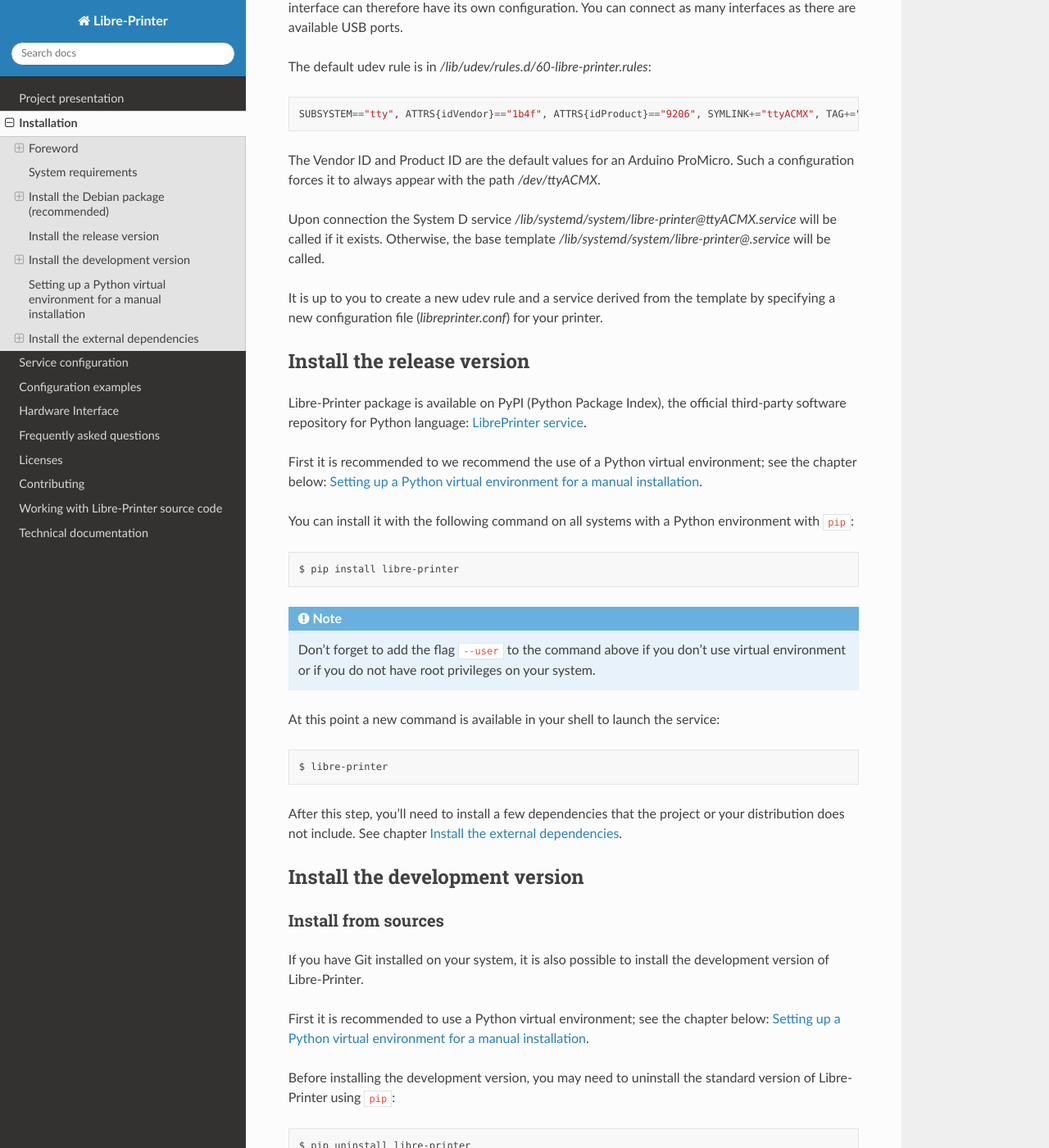
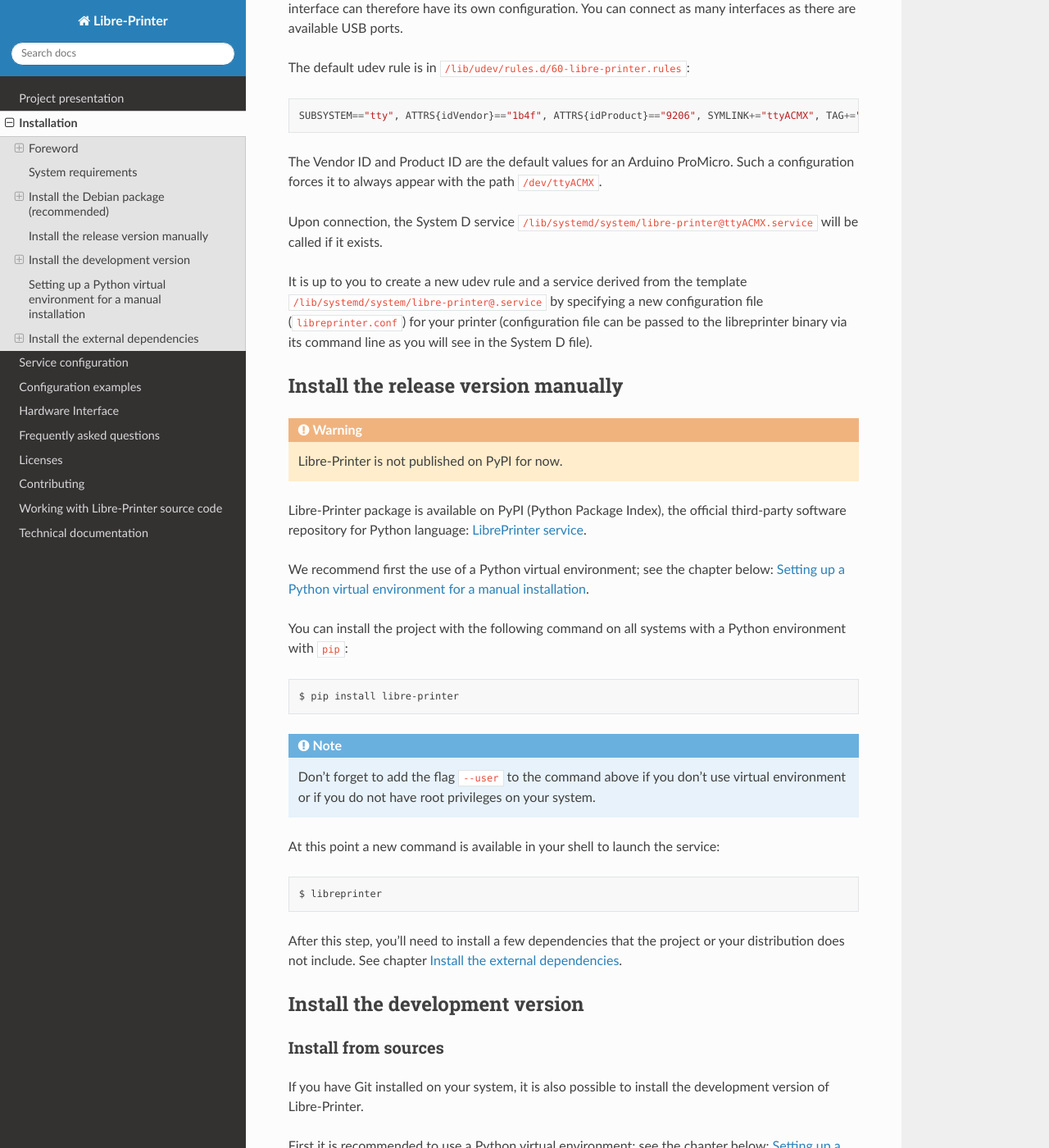
Before and after one commit to ysard/libre-printer, a Sphinx documentation site: the page built from doc/source/installation.rst, in a window 1280 px wide and 1400 px high, scrolled down 1893 px. Shown: the whole window at 82% size. Built offline with Sphinx 7.4.7 and the Read the Docs theme 2.0.0, drawn with Linux system fonts in a browser that asks for light colours; some of the changed text lies outside the part shown.

Commit message:
[doc] Fix typos, rework installation process

```diff
--- a/doc/source/installation.rst
+++ b/doc/source/installation.rst
@@ -78,7 +78,7 @@
 the service. Each interface can therefore have its own configuration.
 You can connect as many interfaces as there are available USB ports.
 
-The default udev rule is in `/lib/udev/rules.d/60-libre-printer.rules`:
+The default udev rule is in ``/lib/udev/rules.d/60-libre-printer.rules``:
 
 .. code-block::
 
@@ -86,27 +86,31 @@
 
 The Vendor ID and Product ID are the default values for an Arduino
 ProMicro. Such a configuration forces it to always appear with the path
-`/dev/ttyACMX`.
+``/dev/ttyACMX``.
 
-Upon connection the System D service `/lib/systemd/system/libre-printer@ttyACMX.service`
-will be called if it exists. Otherwise, the base template `/lib/systemd/system/libre-printer@.service`
-will be called.
+Upon connection, the System D service ``/lib/systemd/system/libre-printer@ttyACMX.service``
+will be called if it exists.
 
 It is up to you to create a new udev rule and a service derived from the template
-by specifying a new configuration file (`libreprinter.conf`) for your printer.
+``/lib/systemd/system/libre-printer@.service`` by specifying a new configuration
+file (``libreprinter.conf``) for your printer (configuration file can be passed
+to the libreprinter binary via its command line as you will see in the System D file).
 
 
-Install the release version
----------------------------
+
+Install the release version manually
+------------------------------------
+
+.. warning:: |project_name| is not published on PyPI for now.
 
 |project_name| package is available on PyPI (Python Package Index), the official
 third-party software repository for Python language:
 `LibrePrinter service <https://pypi.python.org/pypi/libre-printer>`_.
 
-First it is recommended to we recommend the use of a Python virtual environment;
+We recommend first the use of a Python virtual environment;
 see the chapter below: :ref:`setting_up_a_virtual_environment`.
 
-You can install it with the following command on all systems with a Python environment with ``pip``:
+You can install the project with the following command on all systems with a Python environment with ``pip``:
 
 .. code-block:: bash
 
@@ -120,10 +124,11 @@
 
 .. code-block:: bash
 
-    $ libre-printer
+    $ libreprinter
 
 After this step, you'll need to install a few dependencies that
-the project or your distribution does not include. See chapter :ref:`setting_up_dependencies`.
+the project or your distribution does not include.
+See chapter :ref:`setting_up_dependencies`.
 
 
 .. _install_dev_version:
@@ -157,13 +162,13 @@
 
 
 The ``make dev_install`` command uses ``pip install -e .[dev]`` command which allows
-you to follow the development branch as it changes by creating links in the right places
-and installing the command line scripts to the appropriate locations.
+you to follow the development of the git repository.
 
-Moreover, it installs packages listed in the dev section of ``extras_require`` in
-``setup.py/setup.cfg``, in addition to any normal dependencies as necessary.
+Moreover, it installs for you the dev packages listed in the ``extras_require``
+section of ``setup.py/setup.cfg``, in addition to any basic dependencies.
 
-Please note that your changes in the code are directly usable without having to reinstall the package.
+Please note that your changes in the code are directly testable without having
+to reinstall the package.
 
 Then, if you want to update |project_name| at any time, in the same directory do:
 
@@ -172,7 +177,8 @@
    $ git pull
 
 After this simple step, you'll need to install a few dependencies that
-the project or your distribution does not include. See chapter :ref:`setting_up_dependencies`.
+the project or your distribution does not include.
+See chapter :ref:`setting_up_dependencies`.
 
 
 Uninstall
@@ -237,13 +243,13 @@
 
 .. code-block:: bash
 
-   $ mkvirtualenv libre-printer -p /usr/bin/python3
+   $ mkvirtualenv libreprinter -p /usr/bin/python3
 
 * Later, if you want to work in the virtualenv:
 
 .. code-block:: bash
 
-   $ workon libre-printer
+   $ workon libreprinter
 
 
 .. _setting_up_dependencies:
@@ -259,21 +265,23 @@
 
 There are currently 2 installation methods:
 
-* **If you choose to use |project_name| on an (Debian) image provided by the RetroPrinter
+* **If you choose to use a (Raspbian) image provided by the RetroPrinter
   company** you have **nothing to do**, **GhostPCL** is integrated.
 
 * **If you're not using an image provided by the RetroPrinter company**, there is
-  a little work to do.
+  a little work to do (download our compiled version or compile it yourself).
 
 **GhostPCL** is not available in the Debian repositories because of conflicts with
 system libraries. However, you can download the sources/some binaries here:
 `GhostPdl downloads on GitHub <https://github.com/ArtifexSoftware/ghostpdl-downloads/releases>`_
 
-Note that GhostScript no longer supplies compiled binaries for GNU/Linux
-since version 10.0.0 (Sept. 2022).
-**You can download this version, or a recent version to be compiled**.
+.. warning::
 
-**The key move is to always specify the path** of ``gpcl6`` binary
+    Note that GhostScript no longer supplies compiled binaries for GNU/Linux
+    since version 10.0.0 (Sept. 2022).
+    **You can download this specific version, or a recent version to be compiled**.
+
+**The key move is to always sync the path** of the ``gpcl6`` binary
 in the parameter ``pcl_converter_path`` of the config file ``libreprinter.conf``
 (default is ``/usr/local/bin/gpcl6``).
 
@@ -282,6 +290,8 @@
 
 - `v10.0.0 linux-x86_64 (Artifex release) <https://github.com/ArtifexSoftware/ghostpdl-downloads/releases/tag/gs1000>`_
 - `v10.03.1 linux-arm (LibrePrinter release) <TBA>`_
+
+Then copy the ``gpcl6`` binary to ``/usr/local`` and make it executable (``chmod 755 /usr/local/gpcl6``).
 
 Compilation
 ***********
```
Also changed, not shown: other parts of doc/source/installation.rst (+2 -2 lines).
